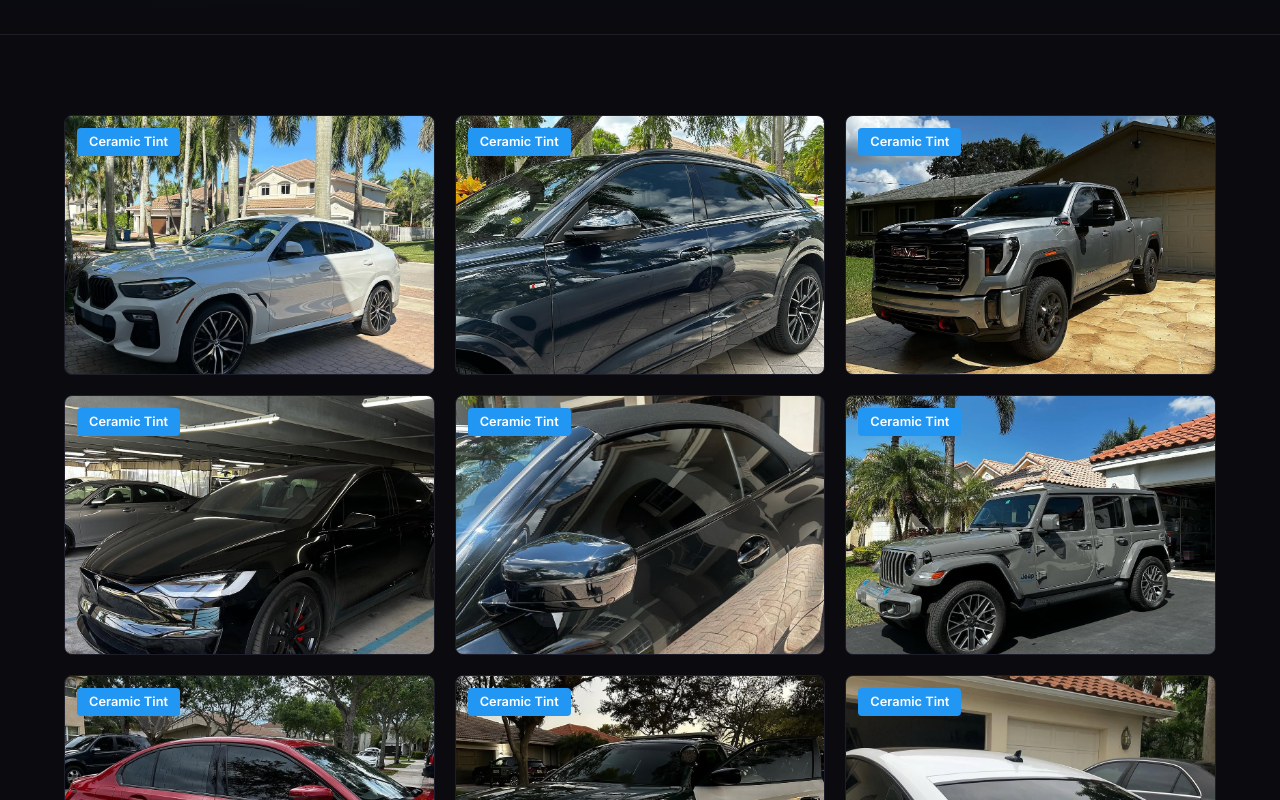
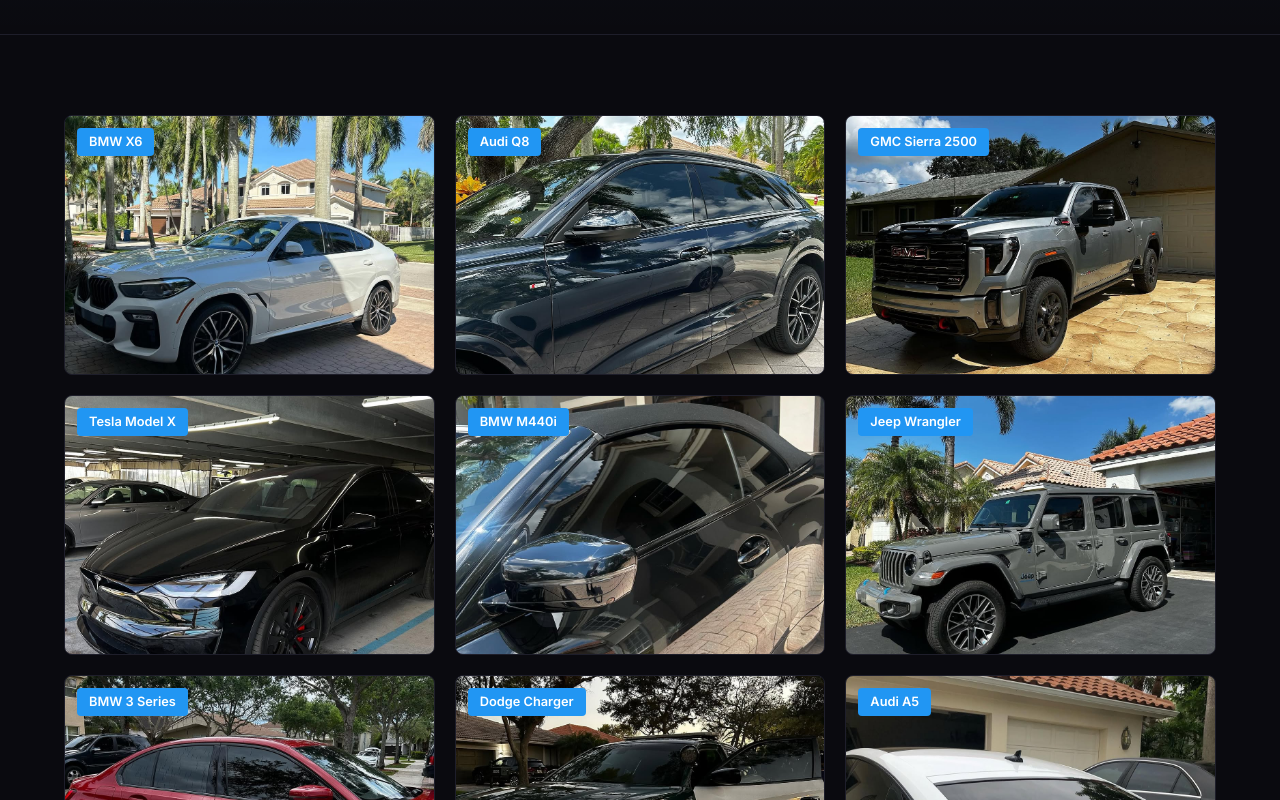
Before and after one commit to jcdammert/Blackline-Tinting, a Next.js app: page /gallery in a window 1280 px wide. Shown: the part 300-1100 px from the top of the page. Built offline with nearby package versions, Linux system fonts and the light colour scheme.

Commit message:
Update gallery labels to car make/model for SEO
Co-Authored-By: Claude Opus 4.6 <noreply@anthropic.com>

```diff
--- a/src/app/gallery/page.tsx
+++ b/src/app/gallery/page.tsx
@@ -8,16 +8,16 @@ export const metadata: Metadata = {
 }
 
 const galleryItems = [
-  { label: 'Ceramic Tint', src: '/gallery/bmw-x6-ceramic-tint.jpg', alt: 'BMW X6 with ceramic window tint' },
-  { label: 'Ceramic Tint', src: '/gallery/audi-q8-ceramic-tint.jpg', alt: 'Audi Q8 with ceramic window tint' },
-  { label: 'Ceramic Tint', src: '/gallery/gmc-sierra-ceramic-tint.jpg', alt: 'GMC Sierra with ceramic window tint' },
-  { label: 'Ceramic Tint', src: '/gallery/tesla-model-x-ceramic-tint.jpg', alt: 'Tesla Model X with ceramic window tint' },
-  { label: 'Ceramic Tint', src: '/gallery/porsche-911-ceramic-tint.jpg', alt: 'Porsche 911 convertible with ceramic window tint' },
-  { label: 'Ceramic Tint', src: '/gallery/jeep-wrangler-ceramic-tint.jpg', alt: 'Jeep Wrangler with ceramic window tint' },
-  { label: 'Ceramic Tint', src: '/gallery/bmw-3-series-red-ceramic-tint.jpg', alt: 'Red BMW 3 Series with ceramic window tint' },
-  { label: 'Ceramic Tint', src: '/gallery/broward-sheriff-charger-ceramic-tint.jpg', alt: 'Broward Sheriff Dodge Charger with ceramic window tint' },
-  { label: 'Ceramic Tint', src: '/gallery/audi-a5-white-ceramic-tint.jpg', alt: 'White Audi A5 with ceramic window tint' },
-  { label: 'Ceramic Tint', src: '/gallery/ford-transit-connect-ceramic-tint.jpg', alt: 'White Ford Transit Connect with ceramic window tint' },
+  { label: 'BMW X6', src: '/gallery/bmw-x6-ceramic-tint.jpg', alt: 'BMW X6 ceramic window tint South Florida' },
+  { label: 'Audi Q8', src: '/gallery/audi-q8-ceramic-tint.jpg', alt: 'Audi Q8 ceramic window tint South Florida' },
+  { label: 'GMC Sierra 2500', src: '/gallery/gmc-sierra-ceramic-tint.jpg', alt: 'GMC Sierra 2500 ceramic window tint South Florida' },
+  { label: 'Tesla Model X', src: '/gallery/tesla-model-x-ceramic-tint.jpg', alt: 'Tesla Model X ceramic window tint South Florida' },
+  { label: 'BMW M440i', src: '/gallery/porsche-911-ceramic-tint.jpg', alt: 'BMW M440i convertible ceramic window tint South Florida' },
+  { label: 'Jeep Wrangler', src: '/gallery/jeep-wrangler-ceramic-tint.jpg', alt: 'Jeep Wrangler ceramic window tint South Florida' },
+  { label: 'BMW 3 Series', src: '/gallery/bmw-3-series-red-ceramic-tint.jpg', alt: 'Red BMW 3 Series ceramic window tint South Florida' },
+  { label: 'Dodge Charger', src: '/gallery/broward-sheriff-charger-ceramic-tint.jpg', alt: 'Broward Sheriff Dodge Charger ceramic window tint South Florida' },
+  { label: 'Audi A5', src: '/gallery/audi-a5-white-ceramic-tint.jpg', alt: 'White Audi A5 ceramic window tint South Florida' },
+  { label: 'Ford Transit Connect', src: '/gallery/ford-transit-connect-ceramic-tint.jpg', alt: 'White Ford Transit Connect ceramic window tint South Florida' },
 ]
 
 export default function Gallery() {
```
Also changed, not shown: src/components/GallerySlideshow.tsx (+10 -10 lines).
